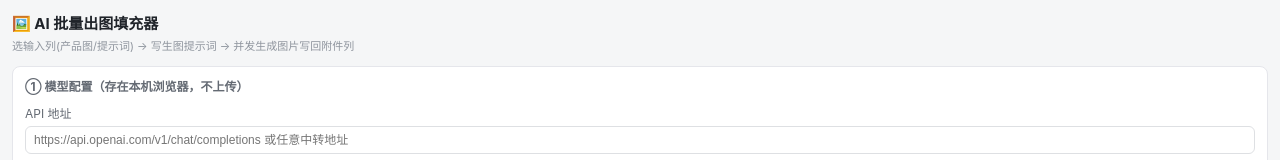
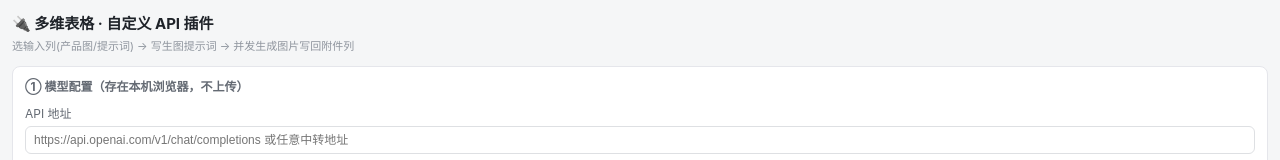
Before and after one commit to fxl1209739475-fxl/feishu-base-custom-api, a plain HTML site: page index.html in a window 1280 px wide. Shown: the top 160 px of the page. Drawn offline with Linux system fonts and the light colour scheme.

Commit message:
界面标题对齐项目名：多维表格 · 自定义 API 插件
Co-Authored-By: Claude Fable 5 <noreply@anthropic.com>

```diff
--- a/index.html
+++ b/index.html
@@ -30,7 +30,7 @@
 </style>
 </head>
 <body>
-<h1>🖼️ AI 批量出图填充器</h1>
+<h1>🔌 多维表格 · 自定义 API 插件</h1>
 <div class="sub">选输入列(产品图/提示词) → 写生图提示词 → 并发生成图片写回附件列</div>
 
 <div class="card">
```
